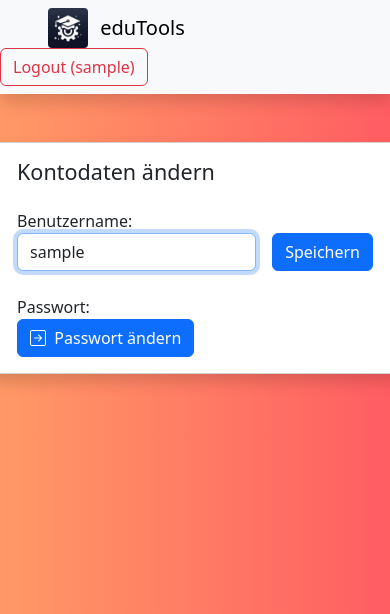
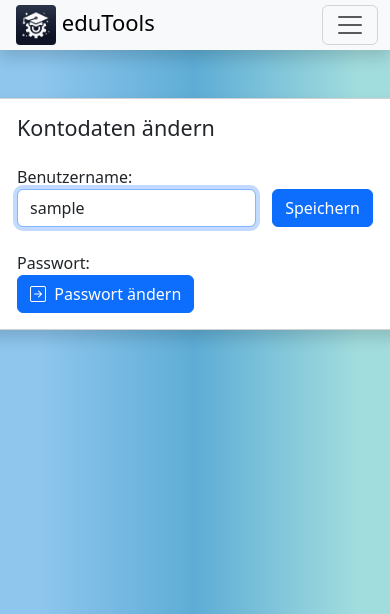
Before and after one commit to pyphil/edutools, a Django app: page /accounts/change_user/ in a window 390 px wide. Shown: the top 614 px of the page. Run offline with Django 3.2, Linux system fonts and the light colour scheme; the visitor is signed in with stand-in values (Sample User, id 1); data that the repository does not hold is empty; some libraries are stand-ins or nearby versions.

Commit message:
responsive navbar

```diff
--- a/edutools_home/templates/edutools_base.html
+++ b/edutools_home/templates/edutools_base.html
@@ -2,7 +2,7 @@
 <html lang="de">
 <head>
     <meta charset="UTF-8">
-    <meta name="viewport" content="width=device-width, initial-scale=1">
+    <meta name="viewport" content="width=device-width, initial-scale=0.9">
     {% load static %}
     <link rel="icon" type="image/png" href="{% static 'images/favicon.png' %}">
     <link rel="apple-touch-icon" href="{% static 'images/edutools_gear.png' %}">
@@ -13,8 +13,10 @@
     <title>eduTools</title>
     <style>
         body {
-            background: linear-gradient(to right, #ff9966, #ff5e62);
-            margin-bottom: 60px; /* To ensure content does not hide behind the fixed navbar */
+            /* background: linear-gradient(to right, #ff9966, #ff5e62); */
+            margin-bottom: 150px; /* To ensure content does not hide behind the fixed navbar */
+            background: rgb(142,198,238);
+            background: linear-gradient(90deg, rgba(142,198,238,1) 10%, rgba(94,173,214,1) 50%, rgba(162,221,222,1) 92%);
         }
         .app-icon {
             width: 65px;
@@ -34,25 +36,33 @@
     </style>
 </head>
 <body>
-    <nav class="navbar bg-light mb-5 shadow">
-        <div>
-            <img src="{% static 'images/edutools_gear.png' %}" width="40" class="ms-5" style="border-radius: 10%;">
-            <a class="navbar-brand ms-2 h1 align-middle" href="{% url 'edutools_home' %}">eduTools</a>
+    <nav class="navbar navbar-expand-sm bg-light mb-5 py-0 shadow">
+        <div class="container-fluid">
+            <a class="navbar-brand" href="{% url 'edutools_home' %}" style="font-size: 22px; font-weight: 500;">
+                <img src="{% static 'images/edutools_gear.png' %}" width="40" height="40" class="d-inline-block ms-1 align-text-middle" style="border-radius: 10%;">
+                eduTools
+            </a>
+            <button class="navbar-toggler" type="button" data-bs-toggle="collapse" data-bs-target="#navbarContent" aria-controls="navbarContent" aria-expanded="false" aria-label="Toggle navigation">
+                <span class="navbar-toggler-icon"></span>
+            </button>
+            <div class="collapse navbar-collapse" id="navbarContent">
+                <div class="ms-auto mb-2 mb-sm-0">
+                    {% if institution_logo %}
+                    <a href="{% url 'edutools_home' %}"><img src="/{{ institution_logo }}" width="40" class="ms-1 align-middle"></a>
+                    {% endif %}
+                    <a class="navbar-brand ms-2 h1 align-middle" href="{% url 'edutools_home' %}">{{ institution_name }}</a>
+                </div>
+
+                <form method="post" action="{% url 'logout' %}" class="d-flex ms-auto">
+                    {% csrf_token %}
+                    {% if user.is_authenticated %}
+                        <button class="btn btn-outline-danger me-1" type="submit">Logout ({{ user.username }})</button>
+                    {% else %}
+                        <a href="{% url 'login' %}" class="btn btn-outline-success me-1 mb-2 mb-sm-0" type="submit">Login</a>
+                    {% endif %}
+                </form>
+            </div>
         </div>
-        <div>
-            {% if institution_logo %}
-                <a href="{% url 'edutools_home' %}"><img src="/{{ institution_logo }}" width="40" class="ms-1"></a>
-            {% endif %}
-            <a class="navbar-brand ms-2 h1 align-middle" href="{% url 'edutools_home' %}">{{ institution_name }}</a>
-        </div>
-        {% if user.is_authenticated %}
-            <form method="post" action="{% url 'logout' %}">
-            {% csrf_token %}
-            <button class="btn btn-outline-danger me-5" type="submit">Logout ({{ user.username }})</button>
-            </form>
-        {% else %}
-            <a href="{% url 'login' %}" class="btn btn-outline-success me-5" type="submit">Login</a>
-        {% endif %}
     </nav>
 
 {% block content %}
```
